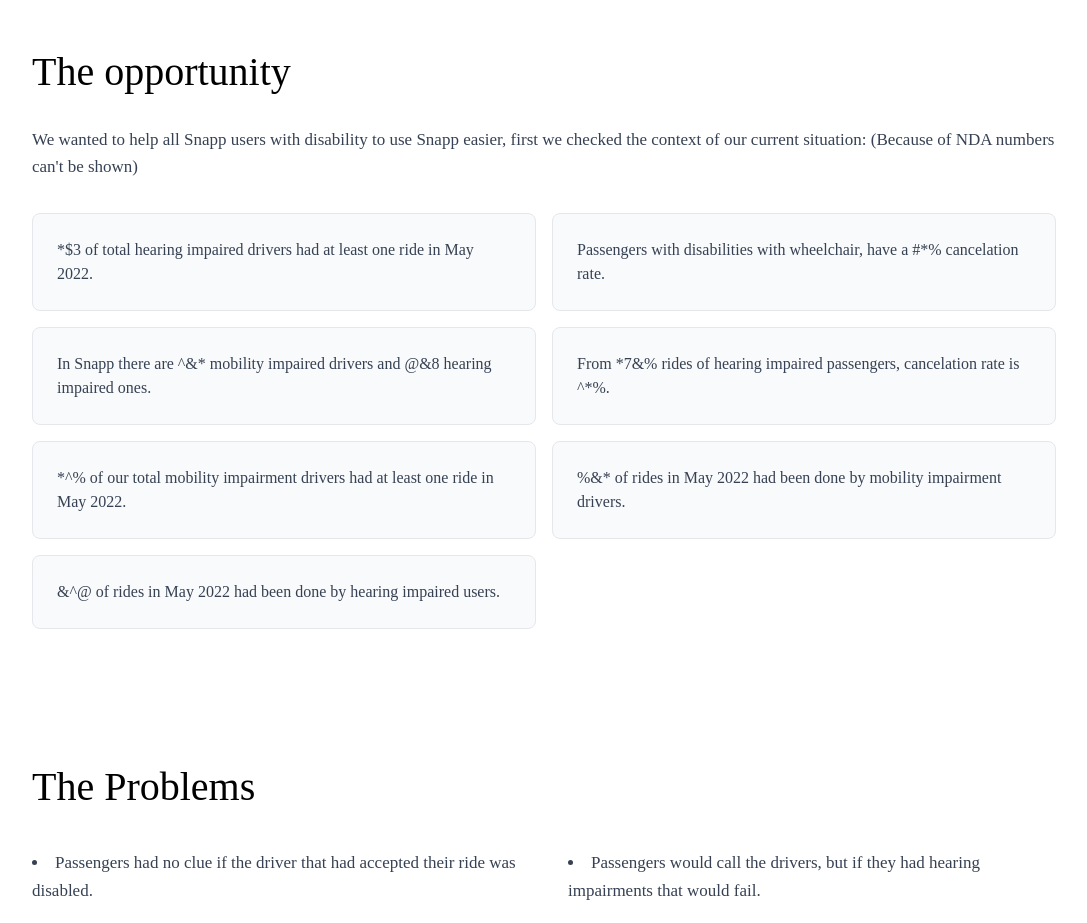
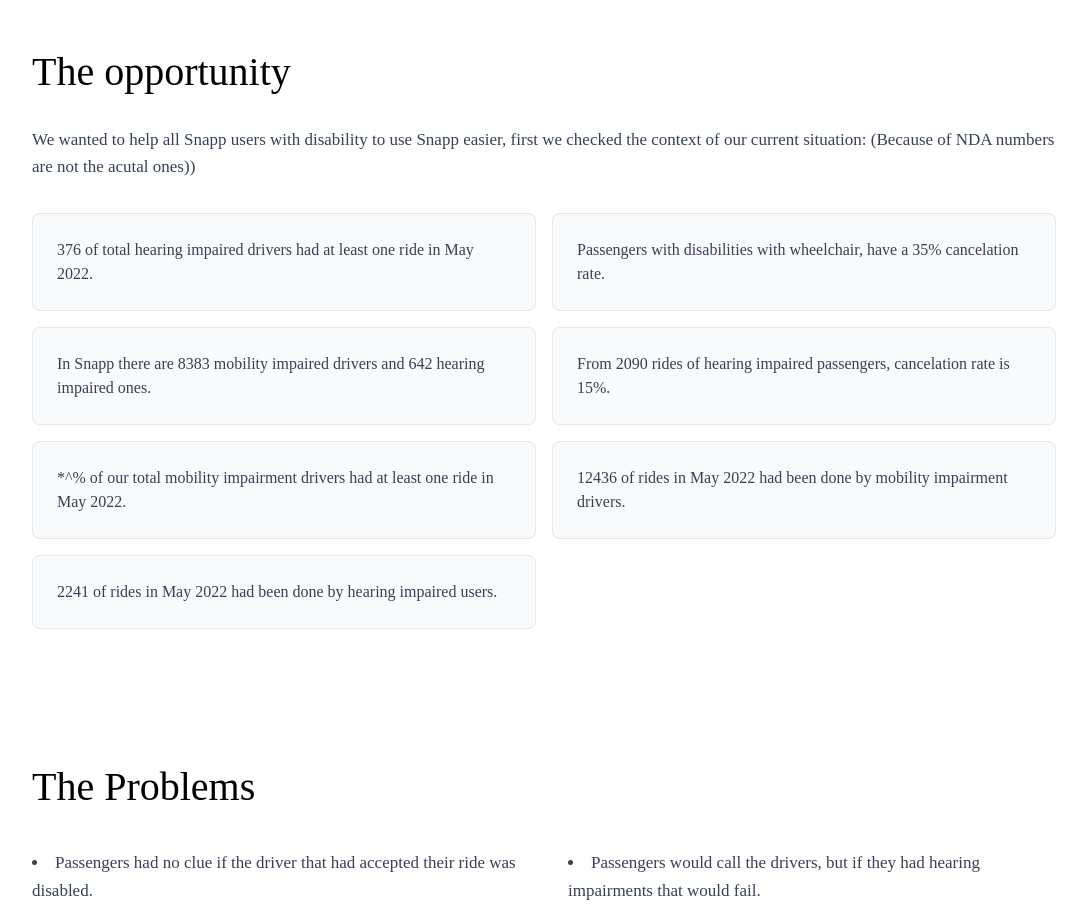
Before and after one commit to farrahyousefim/Farrah-yousefi, a React (Vite) app: page /projects/ride-accessibility in a window 1280 px wide. Shown: the part 1520-2443 px from the top of the page, without its empty margins (96-1183 px from the left). Built offline with nearby package versions, Linux system fonts and the light colour scheme; a web font is replaced by a local one.

Commit message:
update case study content

```diff
--- a/src/app/pages/RideAccessibilityCaseStudy.tsx
+++ b/src/app/pages/RideAccessibilityCaseStudy.tsx
@@ -93,28 +93,28 @@
           </h2>
           <p className="text-[15px] md:text-[17px] font-['Lustria',serif] text-gray-700 leading-relaxed mb-8">
             We wanted to help all Snapp users with disability to use Snapp easier, first we checked the context
-            of our current situation: (Because of NDA numbers can't be shown)
+            of our current situation: (Because of NDA numbers are not the acutal ones))
           </p>
 
           <div className="grid grid-cols-1 md:grid-cols-2 gap-4">
             <div className="bg-gray-50 border border-gray-200 rounded-lg p-6">
               <p className="text-[16px] font-['Lustria',serif] text-gray-700">
-                *$3 of total hearing impaired drivers had at least one ride in May 2022.
+                376 of total hearing impaired drivers had at least one ride in May 2022.
               </p>
             </div>
             <div className="bg-gray-50 border border-gray-200 rounded-lg p-6">
               <p className="text-[16px] font-['Lustria',serif] text-gray-700">
-                Passengers with disabilities with wheelchair, have a #*% cancelation rate.
+                Passengers with disabilities with wheelchair, have a 35% cancelation rate.
               </p>
             </div>
             <div className="bg-gray-50 border border-gray-200 rounded-lg p-6">
               <p className="text-[16px] font-['Lustria',serif] text-gray-700">
-                In Snapp there are ^&* mobility impaired drivers and @&8 hearing impaired ones.
+                In Snapp there are 8383 mobility impaired drivers and 642 hearing impaired ones.
               </p>
             </div>
             <div className="bg-gray-50 border border-gray-200 rounded-lg p-6">
               <p className="text-[16px] font-['Lustria',serif] text-gray-700">
-                From *7&% rides of hearing impaired passengers, cancelation rate is ^*%.
+                From 2090 rides of hearing impaired passengers, cancelation rate is  15%.
               </p>
             </div>
             <div className="bg-gray-50 border border-gray-200 rounded-lg p-6">
@@ -124,12 +124,12 @@
             </div>
             <div className="bg-gray-50 border border-gray-200 rounded-lg p-6">
               <p className="text-[16px] font-['Lustria',serif] text-gray-700">
-                %&* of rides in May 2022 had been done by mobility impairment drivers.
+                12436 of rides in May 2022 had been done by mobility impairment drivers.
               </p>
             </div>
             <div className="bg-gray-50 border border-gray-200 rounded-lg p-6">
               <p className="text-[16px] font-['Lustria',serif] text-gray-700">
-                &^@ of rides in May 2022 had been done by hearing impaired users.
+                2241 of rides in May 2022 had been done by hearing impaired users.
               </p>
             </div>
           </div>
```
